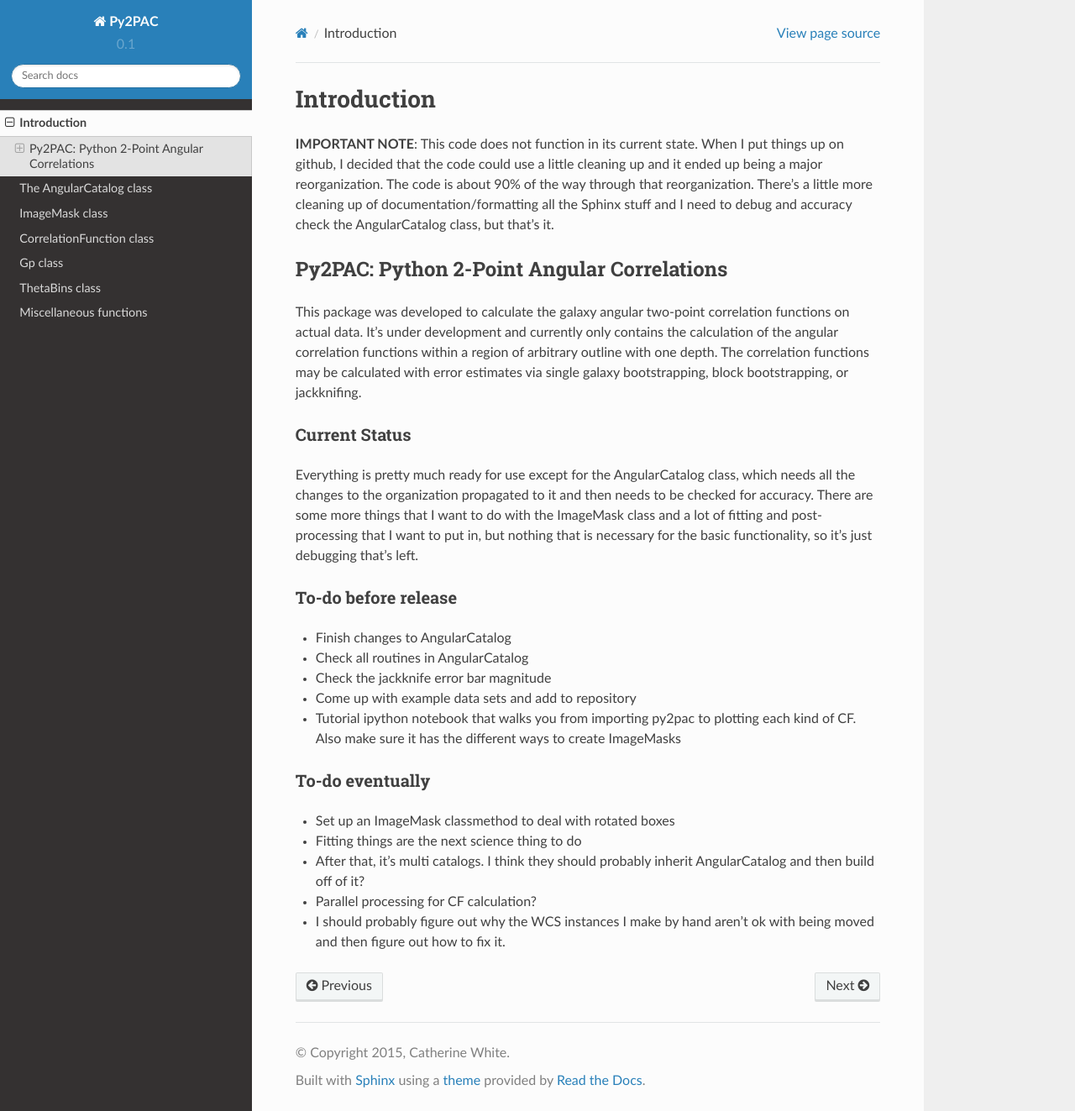
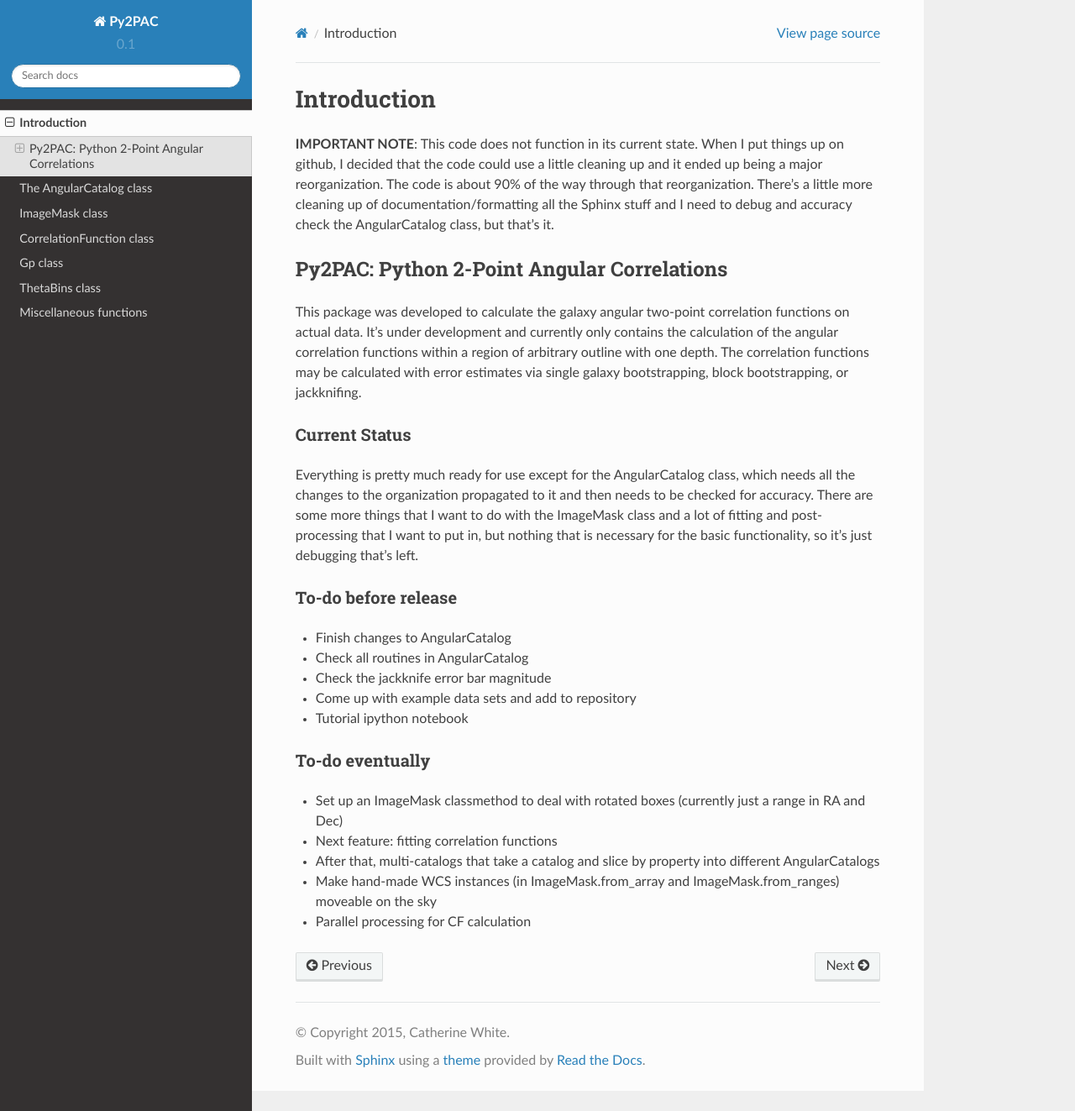
Before and after one commit to cwhite1026/Py2PAC, a Sphinx documentation site: the page built from docs/introduction.rst, in a window 1280 px wide and 1323 px high. Shown: the whole window at 84% size. Built offline with Sphinx 7.4.7 and the Read the Docs theme 2.0.0, drawn with Linux system fonts in a browser that asks for light colours.

Commit message:
updated introduction.  I triumphed over readthedocs.  I am a wizard.

```diff
--- a/docs/introduction.rst
+++ b/docs/introduction.rst
@@ -20,13 +20,13 @@ To-do before release
 * Check all routines in AngularCatalog
 * Check the jackknife error bar magnitude
 * Come up with example data sets and add to repository
-* Tutorial ipython notebook that walks you from importing py2pac to plotting each kind of CF.  Also make sure it has the different ways to create ImageMasks
+* Tutorial ipython notebook
 
 To-do eventually
 ^^^^^^^^^^^^^^
 
-* Set up an ImageMask classmethod to deal with rotated boxes
-* Fitting things are the next science thing to do
-* After that, it's multi catalogs.  I think they should probably inherit AngularCatalog and then build off of it?
-* Parallel processing for CF calculation?
-* I should probably figure out why the WCS instances I make by hand aren't ok with being moved and then figure out how to fix it.
+* Set up an ImageMask classmethod to deal with rotated boxes (currently just a range in RA and Dec)
+* Next feature: fitting correlation functions
+* After that, multi-catalogs that take a catalog and slice by property into different AngularCatalogs
+* Make hand-made WCS instances (in ImageMask.from\_array and ImageMask.from\_ranges) moveable on the sky
+* Parallel processing for CF calculation
```
